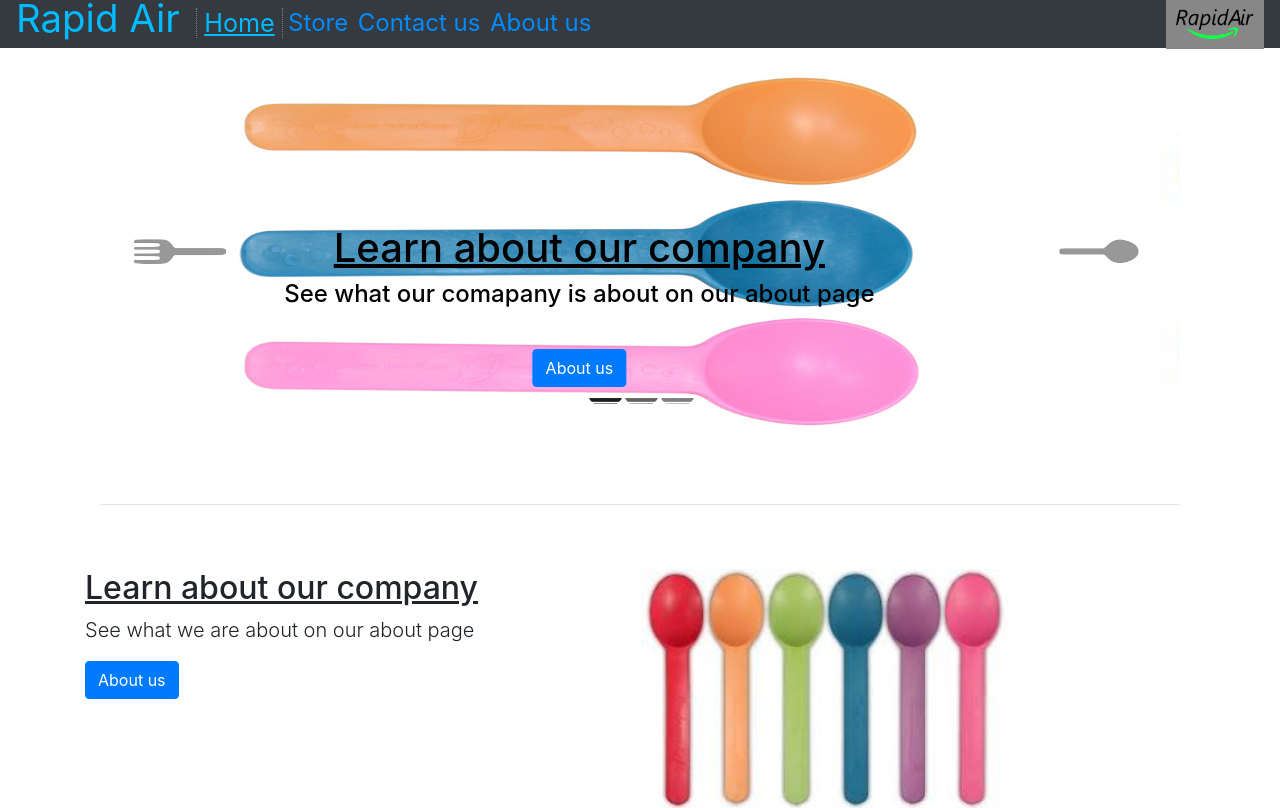
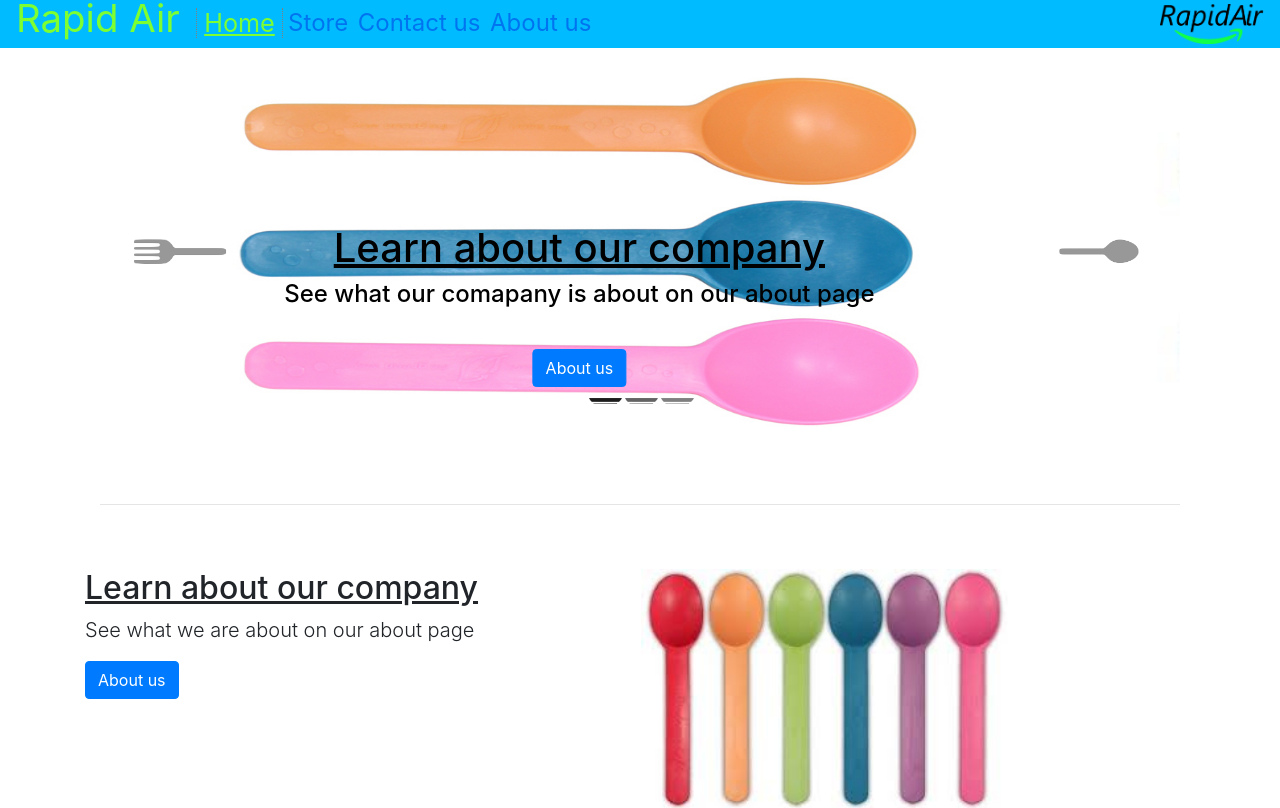
Before and after one commit to samgcode/skills-comp, a Vue app in the folder frontend/: page / in a window 1280 px wide. Shown: the top 808 px of the page. Built offline with nearby package versions, Linux system fonts and the light colour scheme.

Commit message:
- changed colors

```diff
--- a/frontend/src/App.vue
+++ b/frontend/src/App.vue
@@ -1,6 +1,6 @@
 <template>
   <div id="main-app" class="container">
-    <nav class="navbar navbar-expand-sm navbar-dark bg-dark fixed-top">
+    <nav class="navbar navbar-expand-sm navbar-dark fixed-top">
       <router-link :to="{ name: 'Home' }" class="navbar-brand">Rapid Air</router-link>
       <button class="navbar-toggler collapsed" type="button" data-toggle="collapse" data-target="#mainNav" aria-controls="mainNav" aria-expanded="false" aria-label="Toggle navigation">
         <span class="navbar-toggler-icon"></span>
@@ -55,22 +55,23 @@
 .navbar {
   height: 6%;
   font-size: 150%;
+  background-color: #00bbff;
 }
 .navbar-brand {
-  color: #00bbff;
+  color: #7DFF31;
   font-size: 160%;
   padding-bottom: 0.4em;
 }
 .navbar-brand:focus {
-  color: #00bbff;
+  color: #7DFF31;
 }
 .router-nav-link {
   padding-left: 0.2em;
   padding-right: 0.2em;
-  color: #008cff;
+  color: #0074f0;
 }
 .router-link-exact-active.link-small {
-  color: #00bbff;
+  color: #7DFF31;
   font-size: 105%;
   text-decoration: underline;
   border-left: 1px grey;
@@ -79,11 +80,6 @@
   border-right-style: dotted;
   padding-left: 0.3em;
   padding-right: 0.3em;
-}
-.logo {
-  border: 5px solid rgb(135, 135, 136);
-  background-color: rgb(135, 135, 136);
-  /* margin-right: 1em; */
 }
 </style>
 
@@ -96,14 +92,14 @@
     color: #fff;
 }
 .light-jumbotron {
-    background-color: #00bbff;
+    background-color: #7DFF31;
     color: #000;
 }
 .top-spacer {
     margin-top: 6em;
 }
 .top-spacer-md {
-    margin-top: 4em;
+    margin-top: 3.8em;
 }
 .top-spacer-sm {
     margin-top: 2em;
--- a/frontend/src/components/Store/StorePage.vue
+++ b/frontend/src/components/Store/StorePage.vue
@@ -1,8 +1,8 @@
 <template>
-    <div class="container top-spacer small">
+    <div class="container top-spacer-md">
       <div class="jumbotron light-jumbotron">
         <div class="container">
-          <h2>Rappid Air</h2>
+          <h2>Rapid Air</h2>
           <h5>Products</h5>
           <div class="text-center">
             <router-link :to="{ name: 'AddReview' }" class="lead btn btn-primary">Write a review</router-link>
```
